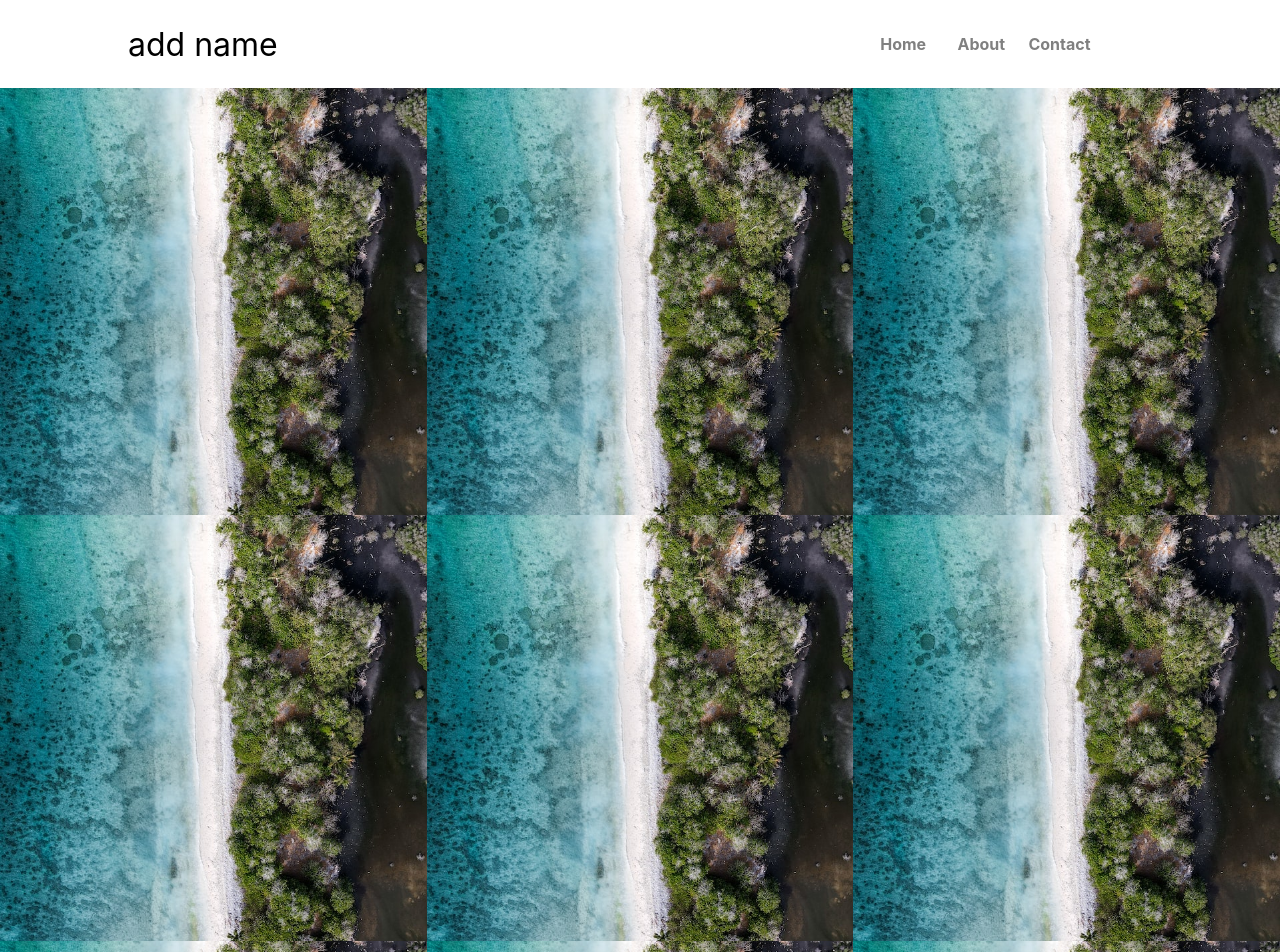
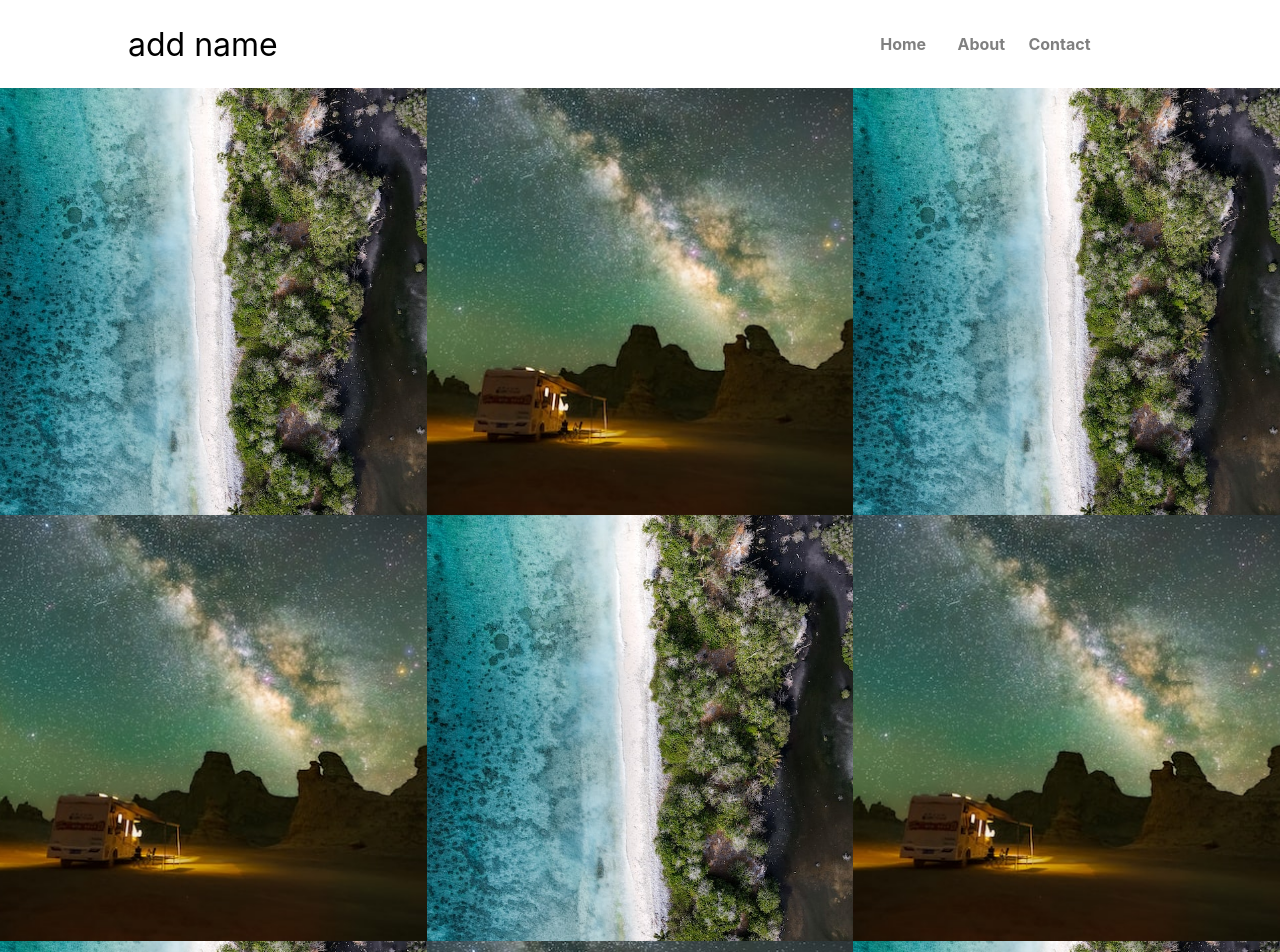
Before and after one commit to Nicolewrack23/Photography-Website, a React (Create React App) app in the folder client/: page / in a window 1280 px wide. Shown: the top 952 px of the page. Built offline with nearby package versions, Linux system fonts and the light colour scheme.

Commit message:
testing out different orientation photos

```diff
--- a/client/src/components/Gallery/GalleryPage.js
+++ b/client/src/components/Gallery/GalleryPage.js
@@ -1,5 +1,6 @@
 import styles from "./GalleryPage.module.css";
 import image from "./beach.jpeg";
+import skyImage from "./sky.jpeg";
 
 const WelcomePage = () => {
   return (
@@ -7,13 +8,29 @@ const WelcomePage = () => {
       <div className={styles.container}>
         <div className={styles.images}>
           <img className={styles.galleryImages} src={image} alt="placeholder" />
+          <img
+            className={styles.galleryImages}
+            src={skyImage}
+            alt="placeholder"
+          />
           <img className={styles.galleryImages} src={image} alt="placeholder" />
+          <img
+            className={styles.galleryImages}
+            src={skyImage}
+            alt="placeholder"
+          />
           <img className={styles.galleryImages} src={image} alt="placeholder" />
+          <img
+            className={styles.galleryImages}
+            src={skyImage}
+            alt="placeholder"
+          />
           <img className={styles.galleryImages} src={image} alt="placeholder" />
-          <img className={styles.galleryImages} src={image} alt="placeholder" />
-          <img className={styles.galleryImages} src={image} alt="placeholder" />
-          <img className={styles.galleryImages} src={image} alt="placeholder" />
-          <img className={styles.galleryImages} src={image} alt="placeholder" />
+          <img
+            className={styles.galleryImages}
+            src={skyImage}
+            alt="placeholder"
+          />
           <img className={styles.galleryImages} src={image} alt="placeholder" />
         </div>
       </div>
```
Also changed, not shown: client/src/components/Gallery/sky.jpeg (added).
